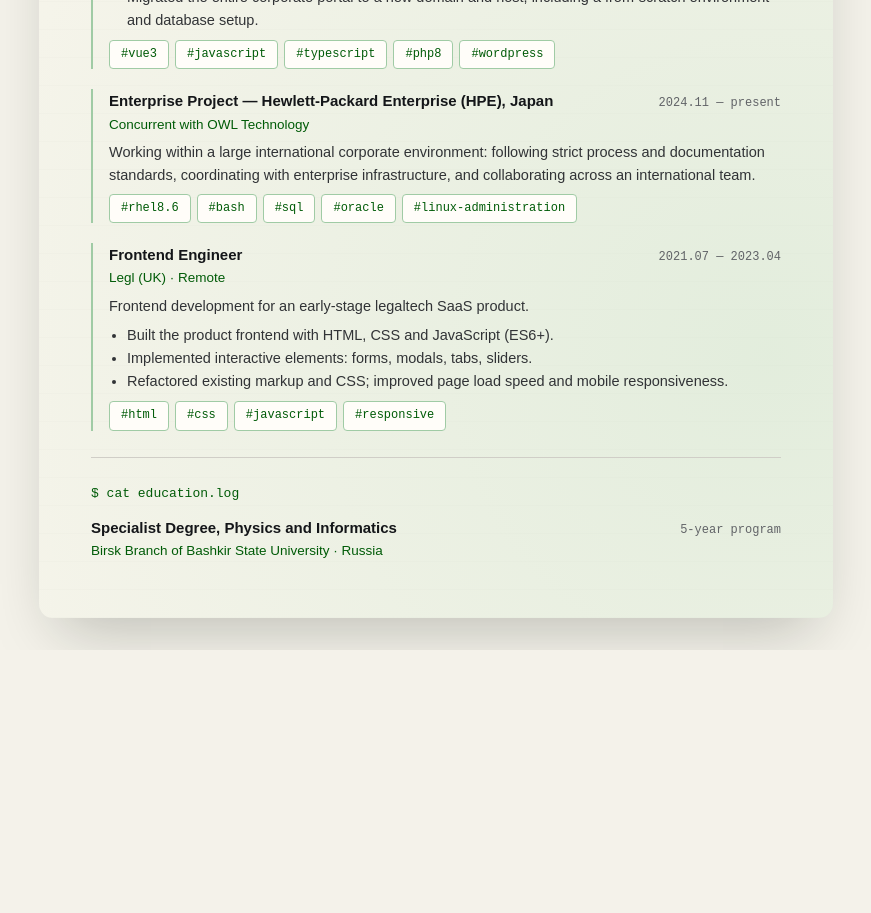
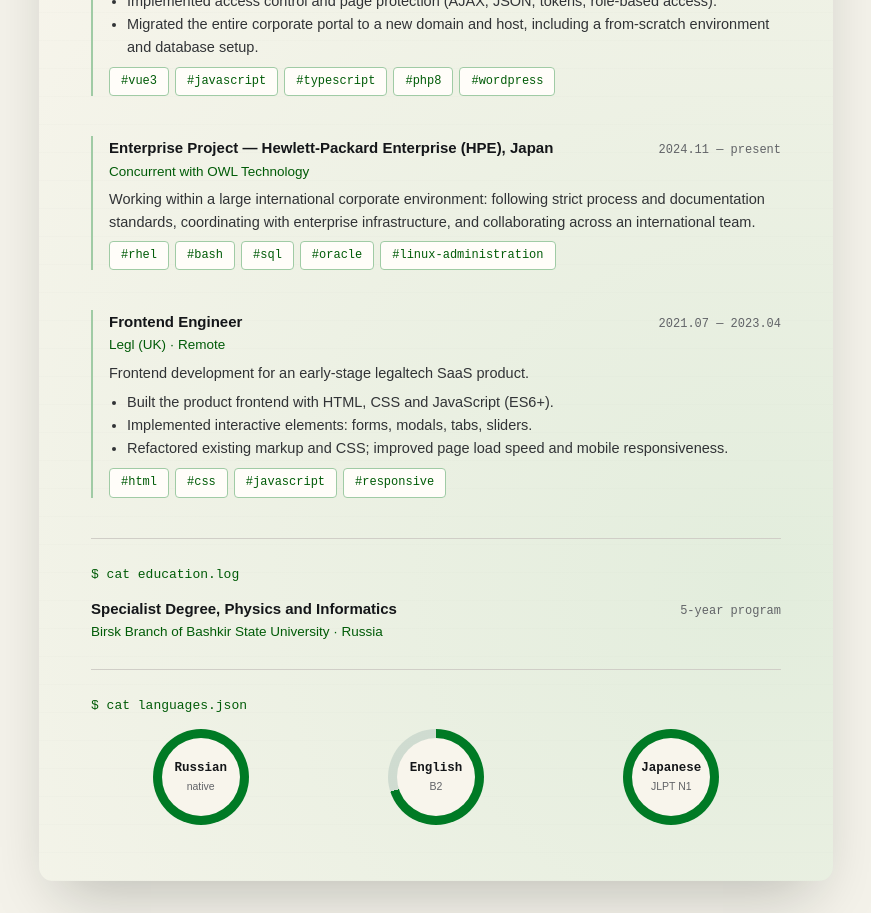
Before and after one commit to GrayMurakami/website-resume, a Nuxt app: page / in a window 1280 px wide. Shown: the part 1600-2513 px from the top of the page, without its empty margins (204-1075 px from the left). Before the commit the page ends 2250 px from the top, so only its background shows below. Built offline with nearby package versions, Linux system fonts and the light colour scheme.

Commit message:
feat: ResumeLanguages.vue component

```diff
--- a/app/app.vue
+++ b/app/app.vue
@@ -1,5 +1,6 @@
 <script setup lang="ts">
 import ResumeExperience from './components/resume/ResumeExperience.vue';
+import ResumeLanguages from './components/resume/ResumeLanguages.vue';
 import ResumeProjects from './components/resume/ResumeProjects.vue';
 
 </script>
@@ -22,6 +23,7 @@ import ResumeProjects from './components/resume/ResumeProjects.vue';
       Заглушка summary
     </p>
     <ResumeStats />
+      <div class="rule"></div>
     <ResumeSkills />
       <div class="rule"></div>
     <ResumeProjects />
@@ -29,6 +31,8 @@ import ResumeProjects from './components/resume/ResumeProjects.vue';
     <ResumeExperience />
       <div class="rule"></div>
     <ResumeEducation />
+      <div class="rule"></div>
+    <ResumeLanguages />
   </div>
 </template>
 
--- a/app/components/resume/ResumeExperience.vue
+++ b/app/components/resume/ResumeExperience.vue
@@ -69,7 +69,7 @@
     </p>
     <div class="tag-row">
       <span class="tag">
-        #rhel8.6
+        #rhel
       </span>
       <span class="tag">
         #bash
@@ -131,7 +131,7 @@
 
 <style scoped>
 .exp-item {
-  margin-bottom: 20px;
+  margin-bottom: 40px;
   border-left: 2px solid var(--card-border);
   padding-left: 16px;
 }
--- /dev/null
+++ b/app/components/resume/ResumeLanguages.vue
@@ -0,0 +1,144 @@
+<script setup lang="ts">
+import { ref, onMounted } from 'vue'
+
+interface LangRing {
+  name: string;
+  level: string;
+  targetDeg: number;
+  track: string;
+  native: boolean;
+  deg: number;
+}
+
+const langs = ref<LangRing[]>([
+  {
+    name: 'Russian',
+    level: 'native',
+    targetDeg: 360,
+    track: 'transparent',
+    native: true,
+    deg: 0
+  },
+  {
+    name: 'English',
+    level: 'B2',
+    targetDeg: 252,
+    track: 'oklch(0.88 0.02 148)',
+    native: false,
+    deg: 0
+  },
+  {
+    name: 'Japanese',
+    level: 'JLPT N1',
+    targetDeg: 360,
+    track: 'transparent',
+    native: false,
+    deg: 0
+  },
+]);
+
+function ringBackground(lang: LangRing): string {
+  return `conic-gradient(oklch(0.5 0.16 148) ${lang.deg}deg, ${lang.track} ${lang.deg}deg)`;
+}
+
+function animateRing(lang: LangRing) {
+  const duration = 1600;
+  const start = performance.now();
+
+  function tick(now: number) {
+    const progress = Math.min((now - start) / duration, 1);
+    const eased = 1 - Math.pow(1 - progress, 3);
+
+    lang.deg = eased * lang.targetDeg;
+    if (progress < 1) requestAnimationFrame(tick);
+  }
+  requestAnimationFrame(tick);
+}
+
+onMounted(() => {
+  langs.value.forEach(animateRing);
+});
+</script>
+
+<template>
+  <div class="section-label">
+    $ cat languages.json
+  </div>
+  <div class="langs">
+    <div
+      v-for="lang in langs"
+      :key="lang.name"
+      class="lang-item"
+    >
+      <div
+        class="lang-outer"
+        :class="{ active: lang.native }"
+        :style="{ background: ringBackground(lang) }"
+      >
+        <div class="lang-inner">
+          <div class="lang-name">
+            {{ lang.name }}
+          </div>
+          <div class="lang-level">
+            {{ lang.level }}
+          </div>
+        </div>
+      </div>
+    </div>
+  </div>
+</template>
+
+<style scoped>
+.langs {
+  display: grid;
+  grid-template-columns: repeat(3, 1fr);
+  gap: 16px;
+  margin-bottom: 8px;
+}
+
+.lang-item {
+  display: flex;
+  flex-direction: column;
+  align-items: center;
+  gap: 10px;
+}
+
+.lang-outer {
+  width: 96px;
+  height: 96px;
+  border-radius: 50%;
+  padding: 4px;
+  box-sizing: border-box;
+  display: flex;
+  align-items: center;
+  justify-content: center;
+}
+
+.lang-outer.native {
+  box-shadow: 0 0 0 3px var(--paper), 0 0 0 4px oklch(0.5 0.16 148 / 0.7);
+}
+
+.lang-inner {
+  width: 78px;
+  height: 78px;
+  border-radius: 50%;
+  background: var(--paper);
+  display: flex;
+  flex-direction: column;
+  align-items: center;
+  justify-content: center;
+  text-align: center;
+}
+
+.lang-name {
+  font-family: var(--mono);
+  font-weight: 700;
+  font-size: 12.5px;
+  color: var(--text-strong);
+}
+
+.lang-level {
+  font-size: 10.5px;
+  color: var(--text-muted);
+}
+</style>
--- a/app/components/resume/ResumeProjects.vue
+++ b/app/components/resume/ResumeProjects.vue
@@ -18,7 +18,7 @@
           Live project
         </span>
         <span class="project-arrow">
-          ↗
+          &#128279;
         </span>
       </div>
       <p class="project-desc">
@@ -44,7 +44,7 @@
           General · older
         </span>
         <span class="project-arrow">
-          ↗
+          &#128279;
         </span>
       </div>
       <p class="project-desc">
```
